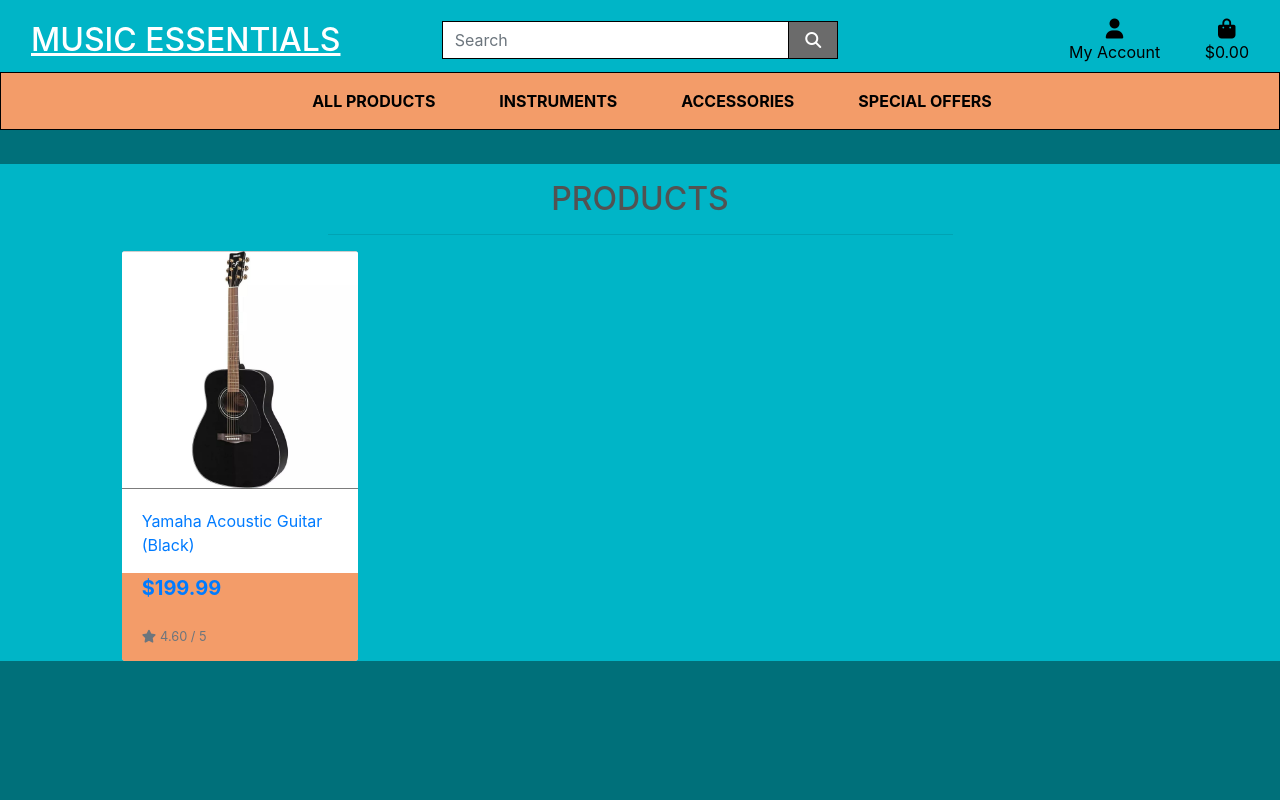
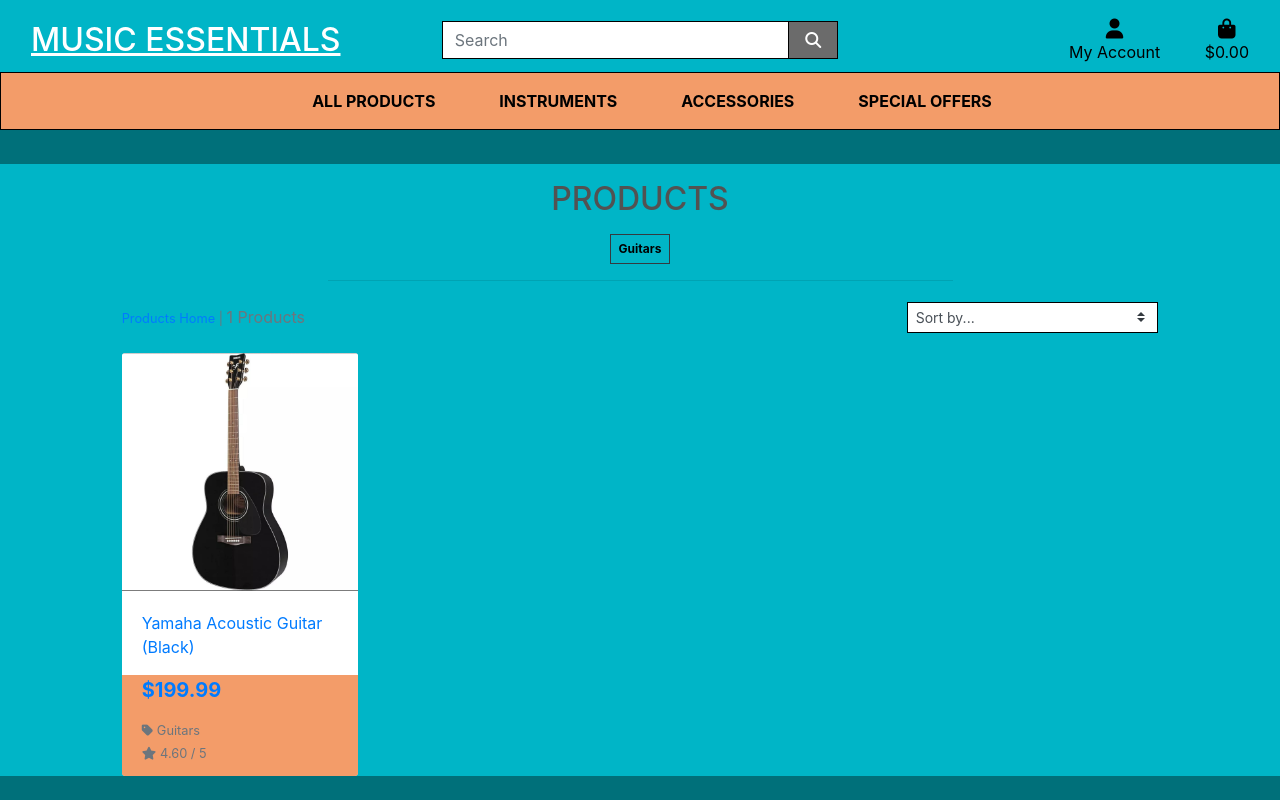
Before and after one commit to tjwjobs/music-essentials, a Django app: page /products/?category=guitars in a window 1280 px wide. Run offline with Django 3.2, Linux system fonts and the light colour scheme; data comes from the database, SQL or seed files in the repository; some libraries are stand-ins or nearby versions.

Commit message:
added search criteria

```diff
--- a/products/models.py
+++ b/products/models.py
@@ -22,7 +22,8 @@
     rating = models.DecimalField(max_digits=6, decimal_places=2, null=True, blank=True)
     image_url = models.URLField(max_length=1024, null=True, blank=True)
     image = models.ImageField(null=True, blank=True)
-
+    deal = models.BooleanField(null=True, blank=True)
+    new_arrival = models.BooleanField(null=True, blank=True)
 
     def __str__(self):
         return self.name
--- a/products/templates/products/products.html
+++ b/products/templates/products/products.html
@@ -10,17 +10,46 @@
 {% endblock %}
 
 {% block content %}
-    <div class="overlay"></div>
+   <div class="overlay"></div>
     <div class="container-fluid">
         <div class="row">
             <div class="col text-center mt-3">
                 <h2 class="logo-font">Products</h2>
+                {% for c in current_categories %}
+                    <a class="category-badge text-decoration-none" href="{% url 'products' %}?category={{ c.name }}">
+                        <span class="p-2 mt-2 badge badge-white text-black rounded-0 border border-dark">{{ c.friendly_name }}</span>
+                    </a>
+                {% endfor %}
                 <hr class="w-50 mb-1">
             </div>
         </div>
         <div class="row">
             <div class="product-container col-10 offset-1">
-                <div class="row mt-1 mb-2"></div>
+                <div class="row mt-1 mb-2">
+                    <div class="col-12 col-md-6 my-auto order-md-last d-flex justify-content-center justify-content-md-end">
+                        <div class="sort-select-wrapper w-50">
+                            <select id="sort-selector" class="custom-select custom-select-sm rounded-0 border border-{% if current_sorting != 'None_None' %}info{% else %}black{% endif %}">
+                                <option value="reset" {% if current_sorting == 'None_None' %}selected{% endif %}>Sort by...</option>
+                                <option value="price_asc" {% if current_sorting == 'price_asc' %}selected{% endif %}>Price (low to high)</option>
+                                <option value="price_desc" {% if current_sorting == 'price_desc' %}selected{% endif %}>Price (high to low)</option>
+                                <option value="rating_asc" {% if current_sorting == 'rating_asc' %}selected{% endif %}>Rating (low to high)</option>
+                                <option value="rating_desc" {% if current_sorting == 'rating_desc' %}selected{% endif %}>Rating (high to low)</option>
+                                <option value="name_asc" {% if current_sorting == 'name_asc' %}selected{% endif %}>Name (A-Z)</option>
+                                <option value="name_desc" {% if current_sorting == 'name_desc' %}selected{% endif %}>Name (Z-A)</option>
+                                <option value="category_asc" {% if current_sorting == 'category_asc' %}selected{% endif %}>Category (A-Z)</option>
+                                <option value="category_desc" {% if current_sorting == 'category_desc' %}selected{% endif %}>Category (Z-A)</option>
+                            </select>
+                        </div>
+                    </div>
+                    <div class="col-12 col-md-6 order-md-first">
+                        <p class="text-muted mt-3 text-center text-md-left">
+                            {% if search_term or current_categories or current_sorting != 'None_None' %}
+                                <span class="small"><a href="{% url 'products' %}">Products Home</a> | </span>
+                            {% endif %}
+                            {{ products|length }} Products{% if search_term %} found for <strong>"{{ search_term }}"</strong>{% endif %}
+                        </p>
+                    </div>
+                </div>
                 <div class="row">
                     {% for product in products %}
                         <div class="col-sm-6 col-md-6 col-lg-4 col-xl-3">
@@ -42,9 +71,16 @@
                                 <div class="card-footer bg-white pt-0 border-0 text-left">
                                     <div class="row">
                                         <div class="col">
-                                            <a href="{% url 'product_detail' product.id %}"
+                                        <a href="{% url 'product_detail' product.id %}"
                                             <p class="lead mb-0 text-left font-weight-bold">${{ product.price }}</p>
-                                            </a>
+                                        </a>
+                                            {% if product.category %}
+                                            <p class="small mt-1 mb-0">
+                                                <a class="text-muted" href="{% url 'products' %}?category={{ product.category.name }}">
+                                                    <i class="fas fa-tag mr-1"></i>{{ product.category.friendly_name }}
+                                                </a>
+                                            </p>
+                                            {% endif %}
                                             {% if product.rating %}
                                                 <small class="text-muted"><i class="fas fa-star mr-1"></i>{{ product.rating }} / 5</small>
                                             {% else %}
--- a/products/views.py
+++ b/products/views.py
@@ -10,14 +10,37 @@
 
     products = Product.objects.all()
     query = None
-    categories= None
+    categories = None
+    sort = None
+    direction = None
 
     if request.GET:
+        if 'sort' in request.GET:
+            sortkey = request.GET['sort']
+            sort = sortkey
+            if sortkey == 'name':
+                sortkey = 'lower_name'
+                products = products.annotate(lower_name=Lower('name'))
+            if sortkey == 'category':
+                sortkey = 'category__name'
+            if 'direction' in request.GET:
+                direction = request.GET['direction']
+                if direction == 'desc':
+                    sortkey = f'-{sortkey}'
+            products = products.order_by(sortkey)
+
         if 'category' in request.GET:
             categories = request.GET['category'].split(',')
             products = products.filter(category__name__in=categories)
             categories = Category.objects.filter(name__in=categories)
 
+        if 'flag' in request.GET:
+            flag = request.GET['flag']
+            if flag == 'deal':
+                products = products.filter(deal=True)
+            if flag == 'new_arrival':
+                products = products.filter(new_arrival=True)
+            #categories = Category.objects.filter(name__in=categories)
 
         if 'q' in request.GET:
             query = request.GET['q']
@@ -28,10 +51,13 @@
             queries = Q(name__icontains=query) | Q(description__icontains=query)
             products = products.filter(queries)
 
+    current_sorting = f'{sort}_{direction}'
+
     context = {
         'products': products,
         'search_term': query,
         'current_categories': categories,
+        'current_sorting': current_sorting,
     }
 
     return render(request, 'products/products.html', context)
--- a/static/css/base.css
+++ b/static/css/base.css
@@ -81,6 +81,11 @@
 	z-index: -1;
 }
 
+a.category-badge > span.badge:hover {
+    background: #212529 !important;
+    color: #fff !important;
+}
+
 /* -------------------------------- Media Queries */
 
 /* Slightly larger container on xl screens */
--- a/templates/includes/main-nav.html
+++ b/templates/includes/main-nav.html
@@ -5,9 +5,9 @@
                 All Products
             </a>
             <div class="dropdown-menu border-0" aria-labelledby="all-products-link">
-                <a href="" class="dropdown-item">By Price</a>
-                <a href="" class="dropdown-item ">By Rating</a>
-                <a href="" class="dropdown-item ">By Category</a>
+                <a href="{% url 'products' %}?sort=price&direction=asc" class="dropdown-item">By Price</a>
+                <a href="{% url 'products' %}?sort=rating&direction=desc" class="dropdown-item ">By Rating</a>
+                <a href="{% url 'products' %}?sort=category&direction=asc" class="dropdown-item ">By Category</a>
                 <a href="{% url 'products' %}" class="dropdown-item">All Products</a>
             </div>
         </li>
@@ -31,7 +31,8 @@
             <div class="dropdown-menu border-0" aria-labelledby="accessories-link">
                 <a href="{% url 'products' %}?category=speakers" class="dropdown-item">Speakers</a>
                 <a href="{% url 'products' %}?category=cables" class="dropdown-item">Cables</a>
-                <a href="{% url 'products' %}?category=speakers,cables" class="dropdown-item">All Accessories</a>
+                <a href="{% url 'products' %}?category=microphones" class="dropdown-item">Microphones</a>
+                <a href="{% url 'products' %}?category=speakers,cables,microphones" class="dropdown-item">All Accessories</a>
             </div>
         </li>
 
@@ -40,9 +41,8 @@
                 Special Offers
             </a>
             <div class="dropdown-menu border-0" aria-labelledby="specials-link">
-                <a href="{% url 'products' %}?category=new_arrivals" class="dropdown-item">New Arrivals</a>
-                <a href="{% url 'products' %}?category=deals" class="dropdown-item">Deals</a>
-                <a href="{% url 'products' %}?category=new_arrivals,deals" class="dropdown-item">All Specials</a>
+                <a href="{% url 'products' %}?flag=new_arrival" class="dropdown-item">New Arrivals</a>
+                <a href="{% url 'products' %}?flag=deal" class="dropdown-item">Deals</a>
             </div>
         </li>
     </ul>
```
Also changed, not shown: products/templates/products/product_detail.html (+7 -0 lines), media/324416.jpg (added), media/5895804_sd.jpg (added), media/620524000000000-00-1600x1600.jpg (added), media/MCPXLR05-xlarge.jpg (added), media/ibanez-sr-mezzo-srmd200-cam.jpg (added), media/yamaha_keys.jpg (added), products/migrations/0003_auto_20201019_1841.py (added).
